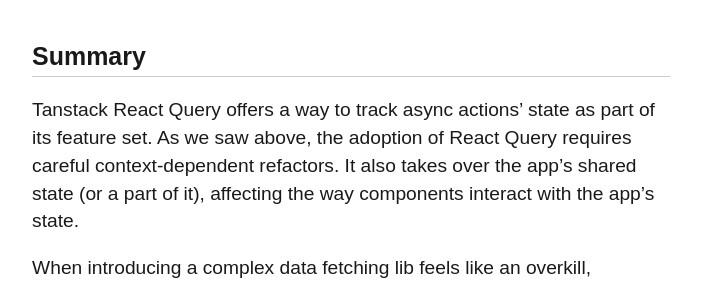
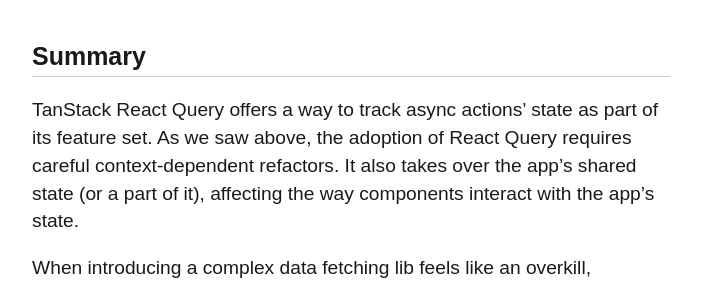
Before and after one commit to axtk/axtk.github.io, a Jekyll site: the page built from transient_state_vs_react_query.md, in a window 1280 px wide and 900 px high, scrolled down 4108 px. Shown: the part 467-754 px from the top of the window, without its empty margins (289-990 px from the left). Built offline with Jekyll 4.4.1, drawn with Linux system fonts in a browser that asks for light colours; our own code applies the rules of GitHub Pages for plain Markdown files; some of the changed text lies outside the part shown.

````diff
--- a/transient_state_vs_react_query.md
+++ b/transient_state_vs_react_query.md
@@ -1,5 +1,5 @@
 ---
-title: "Setting up loading state in React: Transient State vs Tanstack React Query"
+title: "Setting up loading state in React: Transient State vs TanStack React Query"
 date: 2025-05-06
 updated: 2025-05-21
 tags:
@@ -11,7 +11,7 @@ tags:
 
 *[Foreword]({{site.github.baseurl}}/transient_state)*
 
-Let's see what it takes to add the loading state tracking for an async action with Tanstack React Query and Transient State.
+Let's see what it takes to add the loading state tracking for an async action with TanStack React Query and Transient State.
 
 ## Example 1
 
@@ -19,7 +19,7 @@ In this example, we've got an `<ItemList>` component that fetches its data with
 
 We'll assume that initially there was no loading state tracking, and we're adding it to the already existing code reflecting the successful scenario. For simplicity, the loaded data is stored locally, but it could be stored in some shared state instead.
 
-### With Tanstack React Query
+### With TanStack React Query
 
 ```diff
 + import {useQuery} from '@tanstack/react-query';
@@ -94,7 +94,7 @@ The async action state tracking with Transient State doesn't alter the structure
 
 Let's add a button to `<ItemList>` from the example above that refreshes the items. We'll also assume now that we've got an initial list of items, without an initial fetch.
 
-### With Tanstack React Query
+### With TanStack React Query
 
 We've seen above that the React Query's `useQuery()` hook, used for the async action state tracking, automatically runs the action. We'll have to [disable it explicitly](https://tanstack.com/query/latest/docs/framework/react/guides/disabling-queries) by setting `enabled: false` to run the async action conditionally, when the button is clicked.
 
@@ -161,6 +161,6 @@ The introduced changes are exactly the same as in the Example 1. And again the c
 
 ## Summary
 
-Tanstack React Query offers a way to track async actions' state as part of its feature set. As we saw above, the adoption of React Query requires careful context-dependent refactors. It also takes over the app's shared state (or a part of it), affecting the way components interact with the app's state.
+TanStack React Query offers a way to track async actions' state as part of its feature set. As we saw above, the adoption of React Query requires careful context-dependent refactors. It also takes over the app's shared state (or a part of it), affecting the way components interact with the app's state.
 
 When introducing a complex data fetching lib feels like an overkill, Transient State, as a small single-purpose lib, can offer a neat, minimalist way to set up the async action state tracking, either local or shared, without affecting the app's state.
````
Also changed, not shown: transient_state.md (+2 -2 lines).
